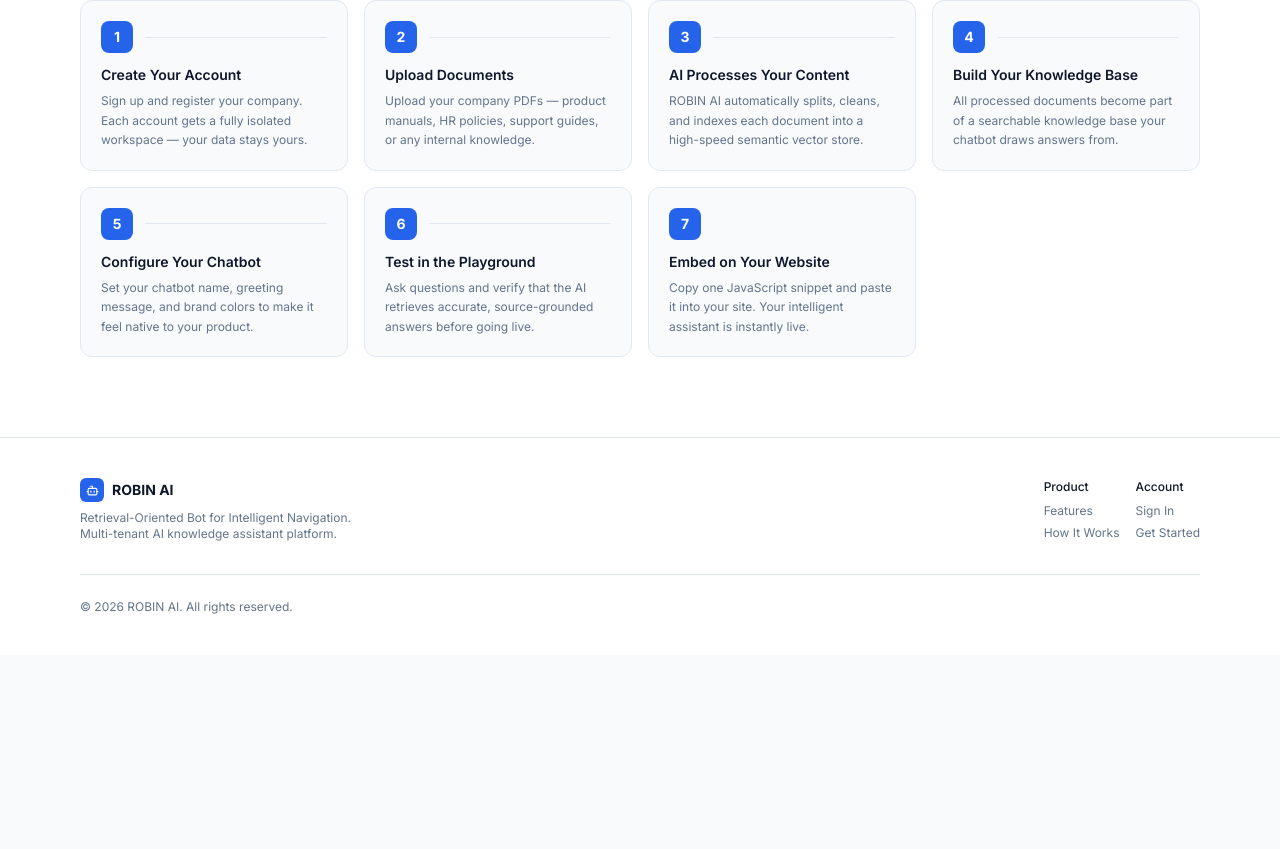
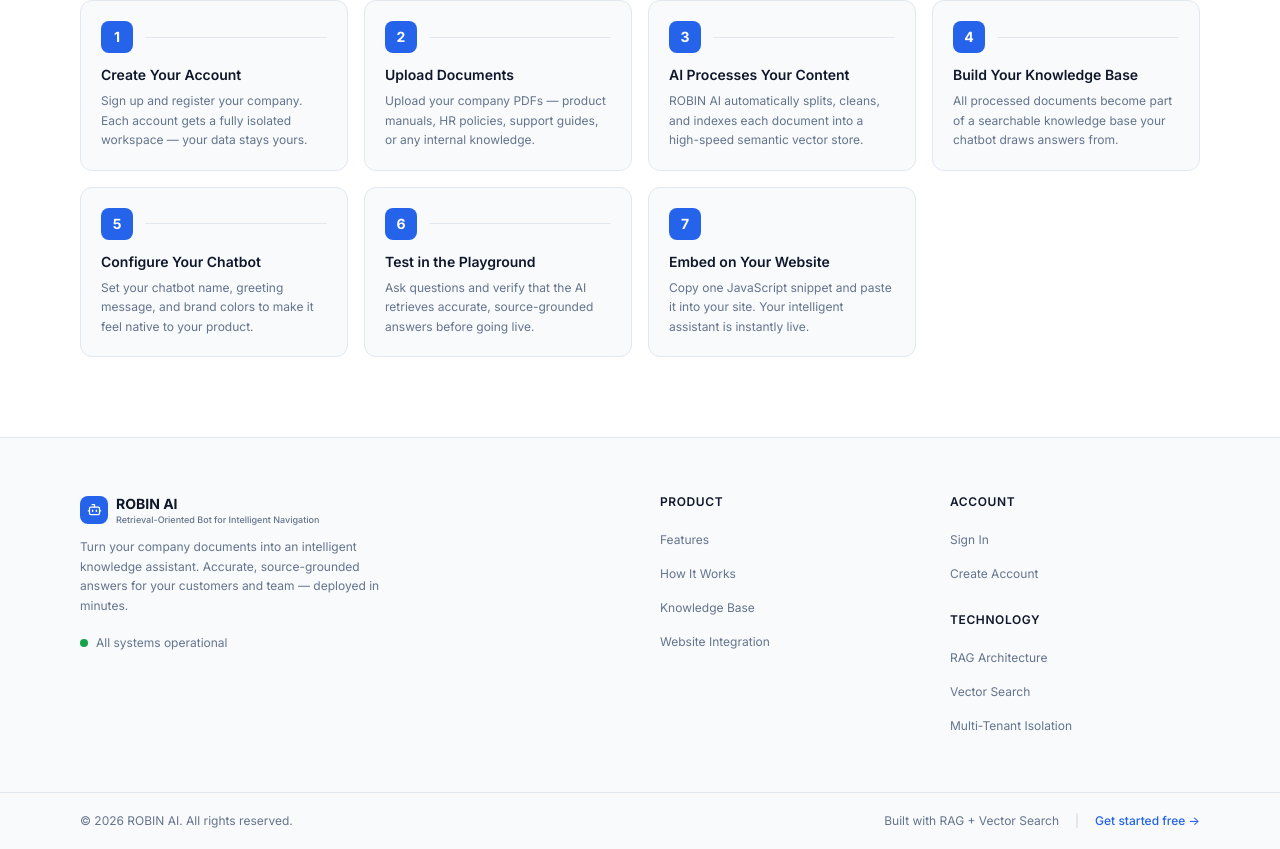
Before and after one commit to anujkumar220103/ROBIN, a React (Vite) app in the folder frontend/: page / in a window 1280 px wide. Shown: the part 1588-2437 px from the top of the page. Before the commit the page ends 2243 px from the top, so only its background shows below. Built offline with nearby package versions, Linux system fonts and the light colour scheme; no server answers.

Commit message:
feat: redesign footer with 4-column layout, status indicator, and better links

```diff
--- a/frontend/src/pages/LandingPage.jsx
+++ b/frontend/src/pages/LandingPage.jsx
@@ -240,40 +240,71 @@ function HowItWorks() {
 
 function Footer() {
   return (
-    <footer className="border-t border-border bg-surface py-10">
-      <div className="max-w-6xl mx-auto px-4">
-        <div className="flex flex-col md:flex-row items-start md:items-center justify-between gap-6">
-          <div>
-            <div className="flex items-center gap-2 mb-2">
-              <div className="w-6 h-6 rounded-md bg-accent flex items-center justify-center">
-                <Bot size={13} className="text-white" />
+    <footer className="border-t border-border bg-background">
+      {/* Main footer content */}
+      <div className="max-w-6xl mx-auto px-4 py-14">
+        <div className="grid grid-cols-1 md:grid-cols-4 gap-10">
+          {/* Brand column */}
+          <div className="md:col-span-2">
+            <div className="flex items-center gap-2 mb-3">
+              <div className="w-7 h-7 rounded-lg bg-accent flex items-center justify-center">
+                <Bot size={15} className="text-white" />
               </div>
-              <span className="text-sm font-bold text-primary-text">ROBIN AI</span>
-            </div>
-            <p className="text-xs text-secondary-text max-w-xs">
-              Retrieval-Oriented Bot for Intelligent Navigation.<br />
-              Multi-tenant AI knowledge assistant platform.
-            </p>
-          </div>
-          <div className="flex flex-col sm:flex-row gap-4 text-xs text-secondary-text">
-            <div>
-              <p className="font-medium text-primary-text mb-2">Product</p>
-              <div className="space-y-1.5">
-                <a href="#features" className="block hover:text-primary-text transition-colors">Features</a>
-                <a href="#how-it-works" className="block hover:text-primary-text transition-colors">How It Works</a>
+              <div className="flex flex-col leading-tight">
+                <span className="text-sm font-bold text-primary-text">ROBIN AI</span>
+                <span className="text-[9px] text-secondary-text font-medium">Retrieval-Oriented Bot for Intelligent Navigation</span>
               </div>
             </div>
-            <div>
-              <p className="font-medium text-primary-text mb-2">Account</p>
-              <div className="space-y-1.5">
-                <Link to="/login" className="block hover:text-primary-text transition-colors">Sign In</Link>
-                <Link to="/register" className="block hover:text-primary-text transition-colors">Get Started</Link>
-              </div>
+            <p className="text-xs text-secondary-text leading-relaxed max-w-xs mt-3">
+              Turn your company documents into an intelligent knowledge assistant.
+              Accurate, source-grounded answers for your customers and team — deployed in minutes.
+            </p>
+            <div className="flex items-center gap-2 mt-5">
+              <div className="w-2 h-2 rounded-full bg-success animate-pulse"></div>
+              <span className="text-xs text-secondary-text">All systems operational</span>
             </div>
           </div>
+
+          {/* Product links */}
+          <div>
+            <p className="text-xs font-semibold text-primary-text uppercase tracking-wider mb-4">Product</p>
+            <ul className="space-y-2.5">
+              <li><a href="#features" className="text-xs text-secondary-text hover:text-primary-text transition-colors">Features</a></li>
+              <li><a href="#how-it-works" className="text-xs text-secondary-text hover:text-primary-text transition-colors">How It Works</a></li>
+              <li><a href="#features" className="text-xs text-secondary-text hover:text-primary-text transition-colors">Knowledge Base</a></li>
+              <li><a href="#features" className="text-xs text-secondary-text hover:text-primary-text transition-colors">Website Integration</a></li>
+            </ul>
+          </div>
+
+          {/* Account links */}
+          <div>
+            <p className="text-xs font-semibold text-primary-text uppercase tracking-wider mb-4">Account</p>
+            <ul className="space-y-2.5">
+              <li><Link to="/login" className="text-xs text-secondary-text hover:text-primary-text transition-colors">Sign In</Link></li>
+              <li><Link to="/register" className="text-xs text-secondary-text hover:text-primary-text transition-colors">Create Account</Link></li>
+            </ul>
+
+            <p className="text-xs font-semibold text-primary-text uppercase tracking-wider mb-4 mt-7">Technology</p>
+            <ul className="space-y-2.5">
+              <li><span className="text-xs text-secondary-text">RAG Architecture</span></li>
+              <li><span className="text-xs text-secondary-text">Vector Search</span></li>
+              <li><span className="text-xs text-secondary-text">Multi-Tenant Isolation</span></li>
+            </ul>
+          </div>
         </div>
-        <div className="border-t border-border mt-8 pt-6">
+      </div>
+
+      {/* Bottom bar */}
+      <div className="border-t border-border">
+        <div className="max-w-6xl mx-auto px-4 py-5 flex flex-col sm:flex-row items-center justify-between gap-3">
           <p className="text-xs text-secondary-text">© 2026 ROBIN AI. All rights reserved.</p>
+          <div className="flex items-center gap-4">
+            <span className="text-xs text-secondary-text">Built with RAG + Vector Search</span>
+            <span className="text-secondary-text/30 text-xs">|</span>
+            <Link to="/register" className="text-xs text-accent font-medium hover:underline">
+              Get started free →
+            </Link>
+          </div>
         </div>
       </div>
     </footer>
```
